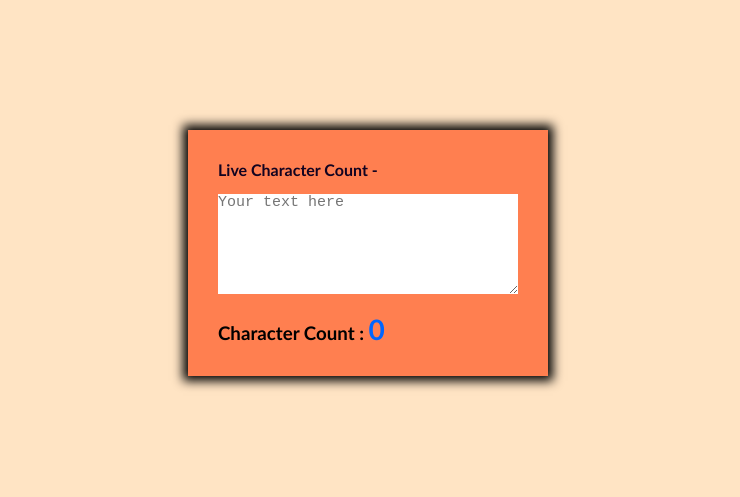
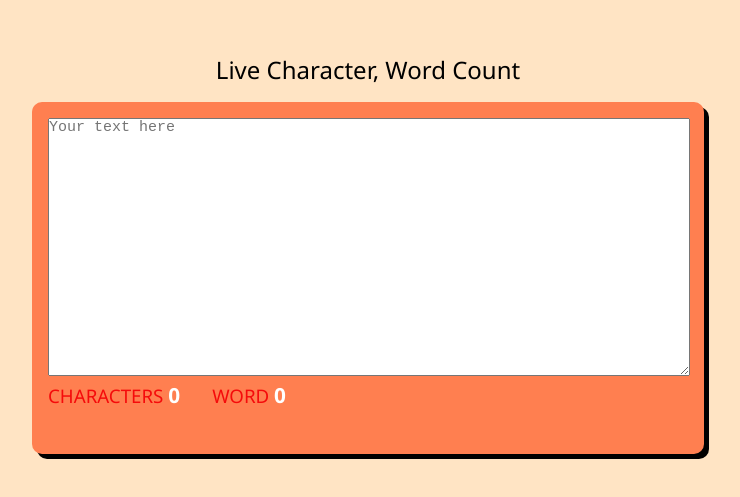
Before and after one commit to Nimeshtank/Mini-Scrabble, a plain HTML site: page index.html in a window 1280 px wide. Shown: the part 147-644 px from the top of the page, without its empty margins (272-1012 px from the left). Drawn offline with Linux system fonts and the light colour scheme.

Commit message:
Fixed some Bugs

```diff
--- a/index.html
+++ b/index.html
@@ -10,10 +10,17 @@
 </head>
 
 <body>
+    <p>Live Character, Word Count</p>
+
     <div class="container">
-        <h5> Live Character Count -</h5>
+
         <textarea id="evaluatedText" placeholder="Your text here" onkeyup="keycount()"></textarea>
-        <h3 id="letterCount">Character Count : <span id="count">0</span></h3>
+
+        <div class="count">
+            <h3 id="letterCount">CHARACTERS <span id="tcount">0</span></h3>
+            <h3 id="wordCount">WORD <span id="wcount">0</span></h3>
+            <!-- <h3 id="sentance">SENTANCES <span id="scount">0</span></h3> -->
+        </div>
     </div>
     <script src="script.js"></script>
 </body>
--- a/script.js
+++ b/script.js
@@ -1,8 +1,19 @@
-var textarea = document.querySelector('#evaluatedText');
-var count = document.querySelector('#count');
+let textarea = document.querySelector('#evaluatedText');
+let tcount = document.querySelector('#tcount');
+let wcount = document.querySelector('#wcount');
+let scount = document.querySelector('#scount');
 
-function keycount(){
+function keycount() {
 
-    var textcount = textarea.value.replace(/ /g, "").length;
-    count.innerHTML = textcount;
+
+
+    let word = textarea.value.split(/\s+/).filter(e =>{return (e.length !== 0)} ).length
+
+     wcount.innerHTML = word;
+
+    let textcount = textarea.value.replace(/\s|\n/g, "").length;
+
+     tcount.innerHTML = textcount;
+
+
 }
--- a/style.css
+++ b/style.css
@@ -3,37 +3,68 @@
     padding: 0;
 }
 
-#evaluatedText{
-    width: 300px;
-    height: 100px;
-    margin: 15px 0;
-    outline: none;
-    border: none;
-    font-size: 15px;
-}
-#count{
-    color: rgb(0, 102, 255);
-    font-size: 1.5em;
-
-}
-.container{
-
-    background-color: coral;
-    padding: 30px;
-    box-shadow: 0px 0px 10px 5px;
-}
-
 body{
     height: 100vh;
-    font-family: 'Gill Sans', 'Gill Sans MT', Calibri, 'Trebuchet MS', sans-serif;
     background-color: bisque;
     background-size: cover;
     display: flex;
+    flex-direction: column;
     justify-content: center;
     align-items: center;
+    font-family:'Segoe UI', Tahoma, Geneva, Verdana, sans-serif
 }
 
-h5{
-    font-size: 1em;
-    color: rgb(18, 3, 32);
+p{
+    font-size: 1.5rem;
+    margin-bottom: 1rem;
 }
+
+#evaluatedText
+{
+    width: 100% ;
+    height: 80%;
+    font-size: 15px;
+    outline: none;
+}
+#tcount,#wcount{
+
+    color: white;
+    font-weight: bold;
+    font-size: 1.3rem;
+}
+
+#wordCount, #letterCount{
+    margin-right: 2rem;
+
+    color: rgb(245, 11, 11);
+    font-weight: 400;
+}
+
+
+.count{
+     display: flex;
+    justify-content: flex-start;
+}
+
+.container{
+    background-color: coral;
+    padding: 1rem;
+    box-shadow: 5px 5px;
+    border-radius: 10px;
+    width: 50%;
+    height: 40%;
+}
+@media screen and (max-width: 480px) {
+
+    .count{
+       display: flex;
+       justify-content: flex-start;
+       flex-direction: column;
+   }
+
+   .container{
+        width: 80%;
+        height: 50%;
+    }
+
+}
```
